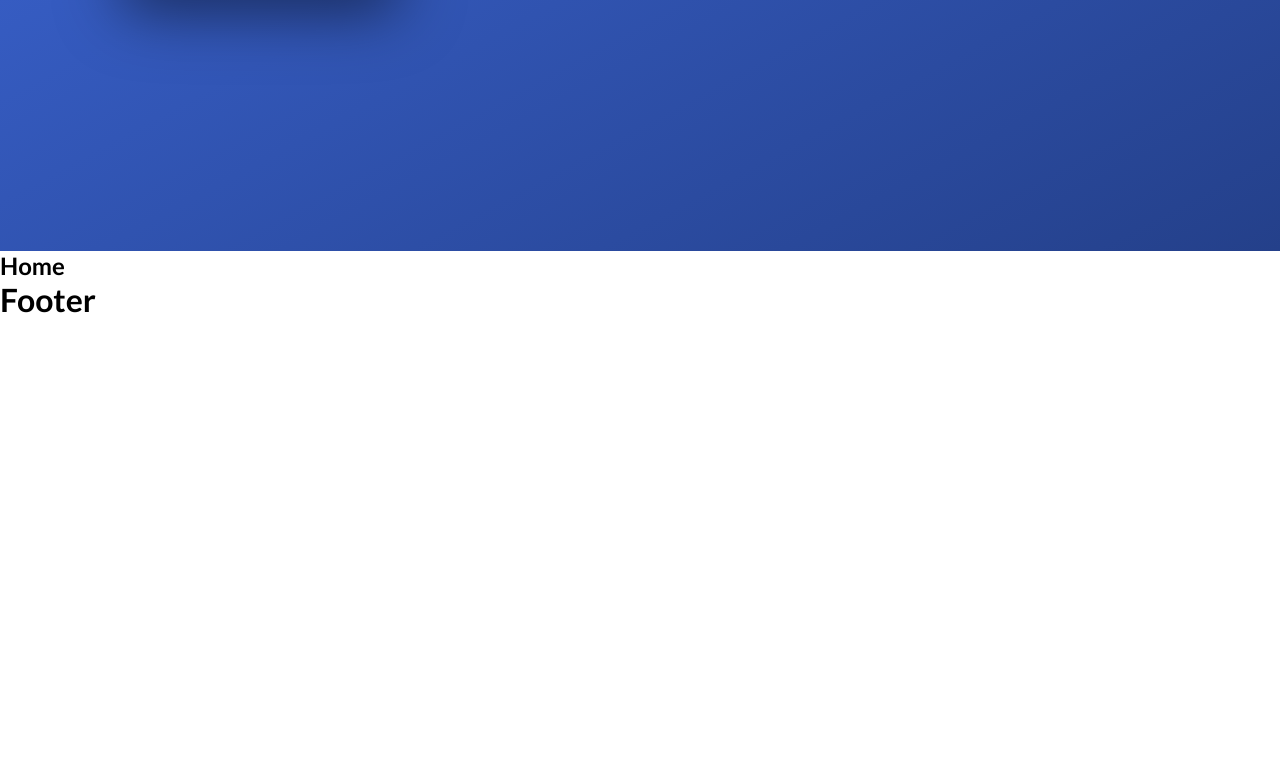
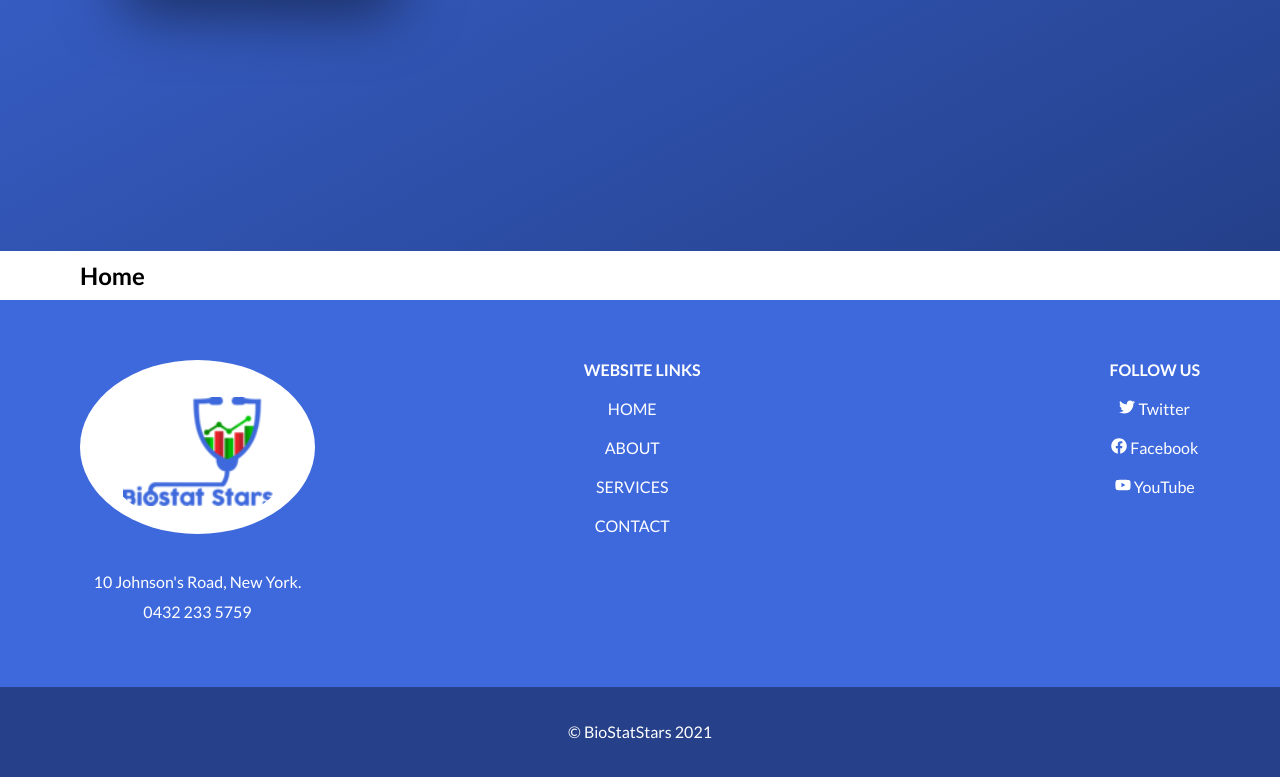
Before and after one commit to Ben4code/biostatstars, a Next.js app: page / in a window 1280 px wide. Shown: the part 528-1305 px from the top of the page. Before the commit the page ends 847 px from the top, so only its background shows below. Built offline with nearby package versions, Linux system fonts and the light colour scheme.

Commit message:
added footer section

```diff
--- /dev/null
+++ b/public/scss/_footer.scss
@@ -0,0 +1,71 @@
+.footer {
+  color: #fff;
+
+  & h4 {
+    text-transform: uppercase;
+  }
+
+  &__secondary {
+    background: $color-primary;
+
+    &-content {
+      display: flex;
+      justify-content: space-between;
+      padding: 5rem 0rem;
+      flex-wrap: wrap;
+    }
+
+    &--logo {
+      background: #fff;
+      border-radius: 50%;
+      padding: 1rem 2rem;
+    }
+
+    &--address {
+      text-align: center;
+      line-height: 30px;
+      margin-top: 3rem;
+    }
+
+    &--links {
+      display: flex;
+      flex-direction: column;
+      margin-left: -14rem;
+
+      & ul {
+        display: flex;
+        flex-direction: column;
+      }
+      a:link,
+      a:visited {
+        color: #fff;
+        font-size: 1.6rem;
+        font-weight: 400;
+        text-align: center;
+        margin-top: 2rem;
+      }
+    }
+
+    &--social {
+      display: flex;
+      flex-direction: column;
+      align-items: center;
+      justify-items: center;
+
+      & a:link,
+      & a:visited {
+        color: #fff;
+        font-size: 1.6rem;
+        font-weight: 400;
+        text-align: center;
+        margin-top: 2rem;
+      }
+    }
+  }
+
+  &__primary {
+    background: $color-tertiary;
+    text-align: center;
+    line-height: 70px;
+  }
+}
--- a/public/scss/_home.scss
+++ b/public/scss/_home.scss
@@ -8,10 +8,8 @@
 
   &__content{
     display: flex;
-    padding: 1rem 8rem;
     justify-content: space-between;
     align-items: center;
-
 
     &--text{
       font-family: 'Lato' sans-serif;
--- a/public/scss/_navbar.scss
+++ b/public/scss/_navbar.scss
@@ -1,15 +1,17 @@
-.navbar{
+.navbar {
+  border-bottom: 1px solid #ddd;
+
+  .navbar__content {
     display: flex;
-  padding: 1rem 8rem;
     justify-content: space-between;
     align-items: center;
-  border-bottom: 1px solid #ddd;
+  }
 
-  &__logo{
+  &__logo {
     width: 43.5%;
   }
 
-  &__group{
+  &__group {
     display: flex;
     justify-content: space-evenly;
     align-items: center;
@@ -22,14 +24,14 @@
     margin-right: 2rem;
     font-weight: bold;
     font-size: 1.2rem;
-    transition: all .3s ease;
+    transition: all 0.3s ease;
     position: relative;
 
-    &:hover{
+    &:hover {
       color: $color-secondary;
     }
 
-    &::after{
+    &::after {
       content: "";
       height: 3px;
       width: 0;
@@ -37,15 +39,15 @@
       position: absolute;
       bottom: -10px;
       left: 0;
-      transition: all .3s ease-in;
+      transition: all 0.3s ease-in;
     }
 
-    &:hover::after{
+    &:hover::after {
       width: 100%;
     }
   }
 
-  & .active{
+  & .active {
     position: relative;
   }
 
@@ -59,7 +61,7 @@
     width: 100% !important;
   }
 
-  &__hamburger{
+  &__hamburger {
     background: transparent;
     border: none;
     display: none;
@@ -68,17 +70,16 @@
     cursor: pointer;
   }
 
-  @media screen and (max-width: '768px') {
-
-    body{
+  @media screen and (max-width: "768px") {
+    body {
       position: relative;
-      font-size: 50%
+      font-size: 50%;
     }
-    &{
+    & {
       padding: 1rem 2rem;
     }
 
-    &__group{
+    &__group {
       background-color: $color-primary;
       position: absolute;
       left: 0;
@@ -87,47 +88,46 @@
       width: 50%;
       display: flex;
       margin-top: 0;
-      opacity: .95;
+      opacity: 0.95;
       flex-direction: column;
       transform: translateX(-500px);
-      transition: all .3s ease-in;
+      transition: all 0.3s ease-in;
       z-index: 2;
     }
 
-    &__item{
+    &__item {
       color: $white;
     }
 
-    & .active::after{
+    & .active::after {
       background: $white;
     }
 
-    &__hamburger{
+    &__hamburger {
       display: inline-block;
       z-index: 3;
     }
 
-    &__overlay{
+    &__overlay {
       background: $black;
-      opacity: .8;
+      opacity: 0.8;
       position: absolute;
       left: 0;
       top: 0;
       height: 100vh;
       width: 100%;
       z-index: 1;
-      animation: enlarge .3s ease-in;
+      animation: enlarge 0.3s ease-in;
     }
-
   }
 }
 
 @keyframes enlarge {
-  0%{
+  0% {
     transform: translateX(500px);
     opacity: 0;
   }
-  100%{
+  100% {
     transform: translateX(0);
     opacity: 1;
   }
--- a/public/scss/_variables.scss
+++ b/public/scss/_variables.scss
@@ -1,5 +1,6 @@
 $color-primary: #3E69DC;
-$color-secondary: #24408A;
+$color-secondary: #24408a;
+$color-tertiary: #264189;
 $white: #fff;
 
 $color-red-light: #f84949e7;
--- a/public/scss/main.scss
+++ b/public/scss/main.scss
@@ -5,6 +5,7 @@
 @import "./variables.scss";
 @import "./components.scss";
 @import "./navbar.scss";
+@import "./footer.scss";
 @import "./header.scss";
 @import "./home.scss";
 
@@ -47,6 +48,11 @@ html{
   // }
 }
 
+.app{
+  display: grid;
+  grid-template-rows: auto minmax(60vh, max-content) 1fr;
+}
+
 body {
   font-size: 1.6rem;
   box-sizing: border-box;
@@ -58,3 +64,9 @@ body {
     "Roboto", "Oxygen", "Ubuntu", "Cantarell", "Fira Sans", "Droid Sans",
     "Helvetica Neue", sans-serif;
 }
+
+.container{
+  padding: 1rem 8rem;
+  max-width: 1920px;
+  margin: 0 auto;
+}
--- a/src/components/Home/MainHeader.js
+++ b/src/components/Home/MainHeader.js
@@ -1,8 +1,9 @@
-import React from 'react'
+import React from "react";
 
 export default function MainHeader() {
   return (
     <div className="mainHeader">
+      <div className="container">
         <div className="mainHeader__content">
           <div className="mainHeader__content--text">
             <h3>Best learning resource for biostatistics and epidemiology.</h3>
@@ -12,9 +13,10 @@ export default function MainHeader() {
             </button>
           </div>
           <div className="mainHeader__content--img">
-          <img src="./biostatstars_img.svg" alt="brand image"/>
+            <img src="./biostatstars_img.svg" alt="brand image" />
           </div>
         </div>
       </div>
-  )
+    </div>
+  );
 }
--- a/src/components/layouts/Footer.js
+++ b/src/components/layouts/Footer.js
@@ -1,9 +1,84 @@
-import React from 'react'
+import React from "react";
+import NextLink from "next/link";
+import { useRouter } from "next/router";
+import { FaFacebook, FaTwitter, FaYoutube } from "react-icons/fa";
 
 export default function Footer() {
+  const router = useRouter();
+  const activeLink = (path) => {
+    return router.pathname === path ? `navbar__item active` : `navbar__item`;
+  };
+
   return (
-    <footer className="">
-        <h1>Footer</h1>
+    <footer className="footer">
+      <div className="footer__secondary">
+        <div className="container">
+          <div className="footer__secondary-content">
+            <div>
+              <a href="/">
+                <img
+                  src="logo.png"
+                  alt="logo"
+                  className="footer__secondary--logo"
+                />
+              </a>
+              <div className="footer__secondary--address">
+                <p>10 Johnson's Road, New York.</p>
+                <p>0432 233 5759</p>
+              </div>
+            </div>
+
+            <div className="footer__secondary--links">
+              <h4>WebSite Links</h4>
+              <ul className="">
+                <NextLink href="/">
+                  <a className={activeLink("/")}>HOME</a>
+                </NextLink>
+                <NextLink href="/about">
+                  <a className={activeLink("/about")}>ABOUT</a>
+                </NextLink>
+                <NextLink href="/services">
+                  <a className={activeLink("/services")}>SERVICES</a>
+                </NextLink>
+                <NextLink href="/contact">
+                  <a className={activeLink("/contact")}>CONTACT</a>
+                </NextLink>
+              </ul>
+            </div>
+
+            <div className="footer__secondary--social">
+              <h4>Follow Us </h4>
+              <a href="/">
+                {" "}
+                <i className="">
+                  {" "}
+                  <FaTwitter />
+                </i>{" "}
+                Twitter
+              </a>
+              <a href="/">
+                {" "}
+                <i>
+                  <FaFacebook />{" "}
+                </i>{" "}
+                Facebook
+              </a>
+              <a href="/">
+                {" "}
+                <i className="">
+                  <FaYoutube />{" "}
+                </i>{" "}
+                YouTube
+              </a>
+            </div>
+          </div>
+        </div>
+      </div>
+      <div className="footer__primary">
+        <div className="container">
+          <p>&copy; BioStatStars {new Date().getFullYear()}</p>
+        </div>
+      </div>
     </footer>
-  )
+  );
 }
--- a/src/pages/_app.js
+++ b/src/pages/_app.js
@@ -5,7 +5,7 @@ import Footer from '../components/layouts/Footer';
 
 function MyApp({ Component, pageProps }) {
   return (
-    <div>
+    <div className="app">
       <Navbar/>
       <Component {...pageProps} />
       <Footer/>
--- a/src/pages/index.js
+++ b/src/pages/index.js
@@ -1,5 +1,5 @@
-import Head from 'next/head'
-import MainHeader from '../components/Home/MainHeader'
+import Head from "next/head";
+import MainHeader from "../components/Home/MainHeader";
 
 export default function Home() {
   return (
@@ -10,10 +10,12 @@ export default function Home() {
         <link rel="icon" href="/favicon.ico" />
       </Head>
 
-      <main className="">
-        <MainHeader/>
-        <h2>Home</h2>
-      </main>
+      <div className="">
+        <MainHeader />
+        <div className="container">
+          <h2>Home</h2>
+        </div>
+      </div>
     </div>
-  )
+  );
 }
```
Also changed, not shown: src/components/layouts/Navbar.js (+27 -21 lines). Lines whose indentation alone changed are shown as unchanged.
